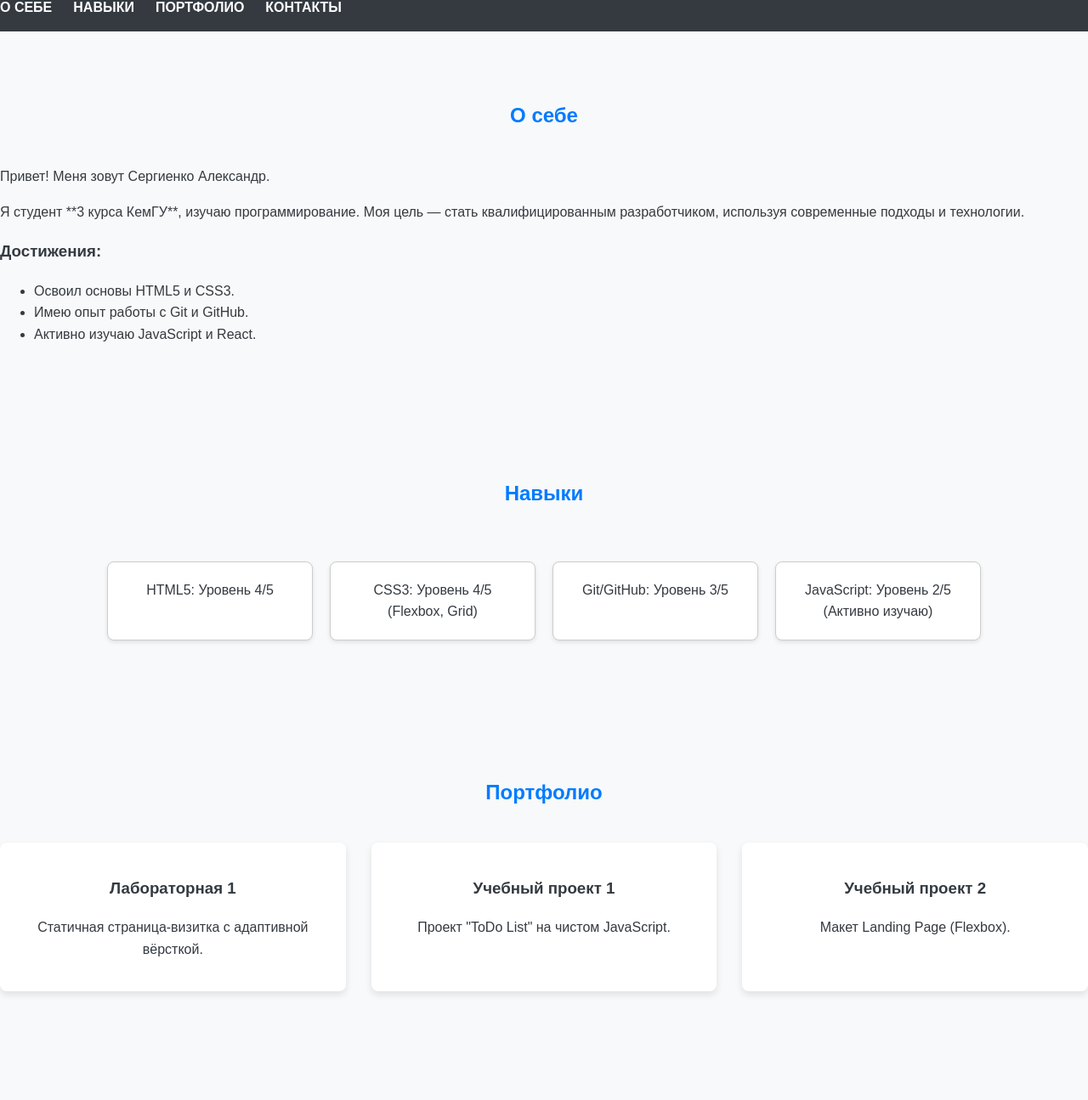
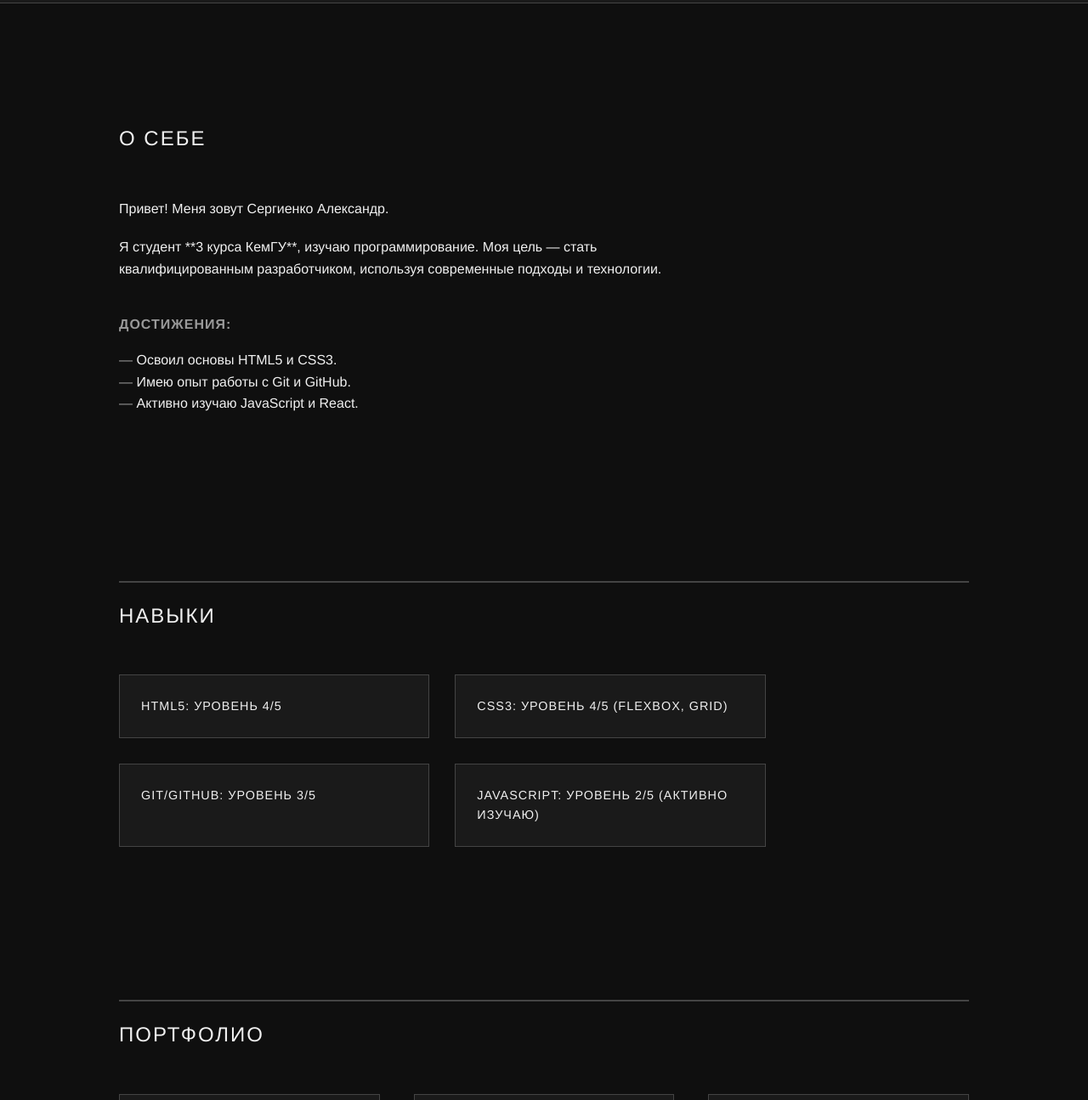
Before and after one commit to serk4s/1lab_for_web, a website: page intex.html in a window 1280 px wide. Shown: the part 65-1360 px from the top of the page at 85% size. Drawn offline with Linux system fonts and the light colour scheme.

Commit message:
второй комит: теперь сайт симпотичнее

```diff
--- a/css/styles.css
+++ b/css/styles.css
@@ -1,158 +1,245 @@
 /* ======================== */
-/* 1. Общие стили и сброс */
+/* 1. Общие стили и сброс (Авангард) */
 /* ======================== */
 :root {
-    --primary-color: #007BFF; /* Синий */
-    --secondary-color: #6C757D; /* Серый */
-    --background-light: #f8f9fa;
-    --text-dark: #343a40;
+    /* Цвета: Чёрный, Угольный, Белый/Серый */
+    --color-primary: #0f0f0f; /* Глубокий, почти черный фон */
+    --color-secondary: #1a1a1a; /* Карточки и хедер */
+    --color-text: #f0f0f0; /* Почти белый текст */
+    --color-accent: #999999; /* Сырой, светлый акцент */
+    --color-border: #444444; /* Более заметная строгая граница */
+    --color-hover-bg: #222222; /* Фон при наведении */
+
+    /* Типографика: Строгий шрифт без засечек */
+    --font-primary: 'Helvetica Neue', Helvetica, Arial, sans-serif;
 }
 
 body {
-    font-family: 'Arial', sans-serif;
+    font-family: var(--font-primary);
     margin: 0;
     padding: 0;
     line-height: 1.6;
-    color: var(--text-dark);
-    background-color: var(--background-light);
-    /* Задаем минимальную ширину для удобства разработки */
+    color: var(--color-text);
+    background-color: var(--color-primary);
     min-width: 320px;
 }
 
+/* Сброс стандартных стилей */
 a {
-    color: var(--primary-color);
+    color: var(--color-accent);
     text-decoration: none;
+    transition: color 0.3s ease;
 }
 
 a:hover {
-    text-decoration: underline;
+    color: var(--color-text); /* Текст становится белее при наведении */
+    text-decoration: none;
 }
 
 /* Ограничиваем контент по центру для Desktop */
 .container {
-    max-width: 1200px;
+    max-width: 1000px; /* Немного уменьшим ширину для строгости */
     margin: 0 auto;
-    padding: 0 20px;
+    padding: 0 40px; /* Большие отступы по бокам */
+}
+
+/* Строгие заголовки */
+h1, h2 {
+    font-weight: 300; /* Тонкое начертание */
+    text-transform: uppercase;
+    letter-spacing: 2px;
+}
+
+h2 {
+    text-align: left; /* Строгое выравнивание */
+    margin-bottom: 60px;
+    color: var(--color-text);
+    padding-top: 20px;
+    border-top: 1px solid var(--color-border); /* Строгая разделительная линия */
+    margin-bottom: 50px; /* Уменьшим отступ для строгости */
+    padding-top: 20px;
+    /* Увеличим толщину и заметность границы */
+    border-top: 2px solid var(--color-border);
 }
 
 section {
-    padding: 60px 0;
-    margin-bottom: 0; /* Убираем margin, используем padding */
-    border: none; /* Убираем временную рамку */
-}
-
-h2 {
-    text-align: center;
-    margin-bottom: 40px;
-    color: var(--primary-color);
+    padding: 80px 0; /* Большие вертикальные отступы */
+    background-color: var(--color-primary);
 }
 
 /* ======================== */
 /* 2. Header & Навигация (Flexbox) */
 /* ======================== */
 header {
-    background-color: var(--text-dark);
+    background-color: var(--color-secondary);
     color: white;
     padding: 15px 0;
-    position: sticky; /* Закрепляем Header */
+    position: sticky;
     top: 0;
     z-index: 100;
+    border-bottom: 1px solid var(--color-border);
 }
 
 header .container {
     display: flex;
-    justify-content: space-between; /* Распределяем имя и навигацию */
+    justify-content: space-between;
     align-items: center;
 }
 
 header h1 {
-    font-size: 1.8em;
+    font-size: 1.5em;
+    margin: 0;
+    text-transform: none; /* Имя оставляем как есть */
+    letter-spacing: 0;
+}
+
+/* Навигация */
+nav ul {
+    list-style: none;
+    padding: 0;
+    display: flex;
+    gap: 30px;
     margin: 0;
 }
 
-nav ul {
-    list-style: none;
-    padding: 0;
-    /* Flexbox для горизонтального меню */
-    display: flex;
-    gap: 25px;
-    margin: 0;
+nav a.active {
+    color: var(--color-text);
+    /* Более заметная, но тонкая линия */
+    border-bottom: 2px solid var(--color-text);
+    padding-bottom: 5px;
 }
 
 nav a {
-    color: white;
-    font-weight: bold;
+    color: var(--color-accent);
+    font-weight: 400;
     text-transform: uppercase;
+    font-size: 0.9em;
+    padding-bottom: 5px; /* Добавим отступ для линии */
 }
 nav a:hover {
-    color: var(--primary-color);
-    text-decoration: none;
+    color: var(--color-text);
 }
 
 /* ======================== */
-/* 3. Skills (Flexbox) */
+/* 3. About / О себе (Строгая типографика) */
+/* ======================== */
+#about {
+    padding-top: 100px;
+}
+
+#about h2 {
+    border-top: none; /* Убираем линию над первым заголовком */
+}
+
+#about p {
+    max-width: 700px;
+    margin-bottom: 20px;
+}
+
+#about h3 {
+    margin-top: 40px;
+    color: var(--color-accent);
+    text-transform: uppercase;
+    letter-spacing: 1px;
+    font-size: 1em;
+}
+
+#about ul {
+    list-style: none;
+    padding-left: 0;
+}
+#about li::before {
+    content: "— "; /* Строгий маркер списка */
+    color: var(--color-accent);
+}
+
+
+/* ======================== */
+/* 4. Skills (Flexbox) */
 /* ======================== */
 #skills .skills-list {
     /* Flexbox для карточек навыков */
     display: flex;
-    justify-content: center;
-    flex-wrap: wrap; /* Позволяем переноситься на меньших экранах */
-    gap: 20px;
-    padding: 20px;
+    justify-content: flex-start; /* Выравнивание по левому краю */
+    flex-wrap: wrap;
+    gap: 30px; /* Большой зазор */
+    padding: 0;
 }
 
 #skills .skills-list > div {
-    background-color: white;
-    padding: 20px;
-    border: 1px solid #ccc;
-    border-radius: 8px;
-    text-align: center;
-    /* Фиксированная ширина для десктопа */
-    flex: 0 1 200px;
-    box-shadow: 0 2px 5px rgba(0, 0, 0, 0.1);
+    background-color: var(--color-secondary);
+    padding: 25px;
+    border: 1px solid var(--color-border);
+    /* Тонкая, узкая карточка */
+    flex: 0 1 calc(33.333% - 20px);
+    box-shadow: none;
+    font-size: 0.9em;
+    text-transform: uppercase;
+    letter-spacing: 1px;
 }
 
 /* ======================== */
-/* 4. Portfolio (Grid) */
+/* 5. Portfolio (Grid) */
 /* ======================== */
 #portfolio .portfolio-grid {
     /* Grid для расположения карточек работ */
     display: grid;
-    /* 3 колонки одинаковой ширины для десктопа */
     grid-template-columns: repeat(3, 1fr);
-    gap: 30px;
+    gap: 40px; /* Большой зазор между карточками */
 }
 
 .portfolio-item {
-    background-color: white;
-    padding: 20px;
-    border-radius: 8px;
-    box-shadow: 0 4px 8px rgba(0, 0, 0, 0.1);
-    text-align: center;
-    border: none; /* Убираем временную рамку */
+    background-color: var(--color-secondary);
+    padding: 30px;
+    border: 1px solid var(--color-border);
+    box-shadow: none;
+    transition: background-color 0.3s;
+}
+
+.portfolio-item:hover {
+    background-color: #222222; /* Легкое затемнение при наведении */
+}
+
+.portfolio-item h3 {
+    font-size: 1.1em;
+    margin-top: 0;
+    color: var(--color-text);
+    text-transform: uppercase;
+}
+
+.portfolio-item p {
+    font-size: 0.9em;
+    color: var(--color-accent);
 }
 
 /* ======================== */
-/* 5. Contacts & Footer */
+/* 6. Contacts & Footer */
 /* ======================== */
 #contacts address {
-    text-align: center;
+    text-align: left; /* Строгое выравнивание по левому краю */
     font-style: normal;
-    /* Flexbox для контактов (по желанию, можно и без него, но для центрирования удобно) */
     display: flex;
     flex-direction: column;
-    align-items: center;
-    gap: 10px;
+    align-items: flex-start;
+    gap: 15px;
+    max-width: 400px;
 }
 
 footer {
-    background-color: var(--secondary-color);
-    color: white;
+    background-color: var(--color-secondary);
+    color: var(--color-accent);
     text-align: center;
-    padding: 20px 0;
+    padding: 25px 0;
+    border-top: 1px solid var(--color-border);
+    font-size: 0.8em;
+    text-transform: uppercase;
+    letter-spacing: 1px;
 }
 
 footer a {
-    color: white;
-    margin-left: 10px;
+    color: var(--color-accent);
+    margin-left: 15px;
 }
+footer a:hover {
+    color: var(--color-text);
+}
--- a/intex.html
+++ b/intex.html
@@ -9,6 +9,7 @@
 <body>
 
 <header id="home">
+    <div class="container">
         <h1>Сергиенко Александр</h1>
         <nav>
             <ul>
@@ -18,10 +19,12 @@
                 <li><a href="#contacts">Контакты</a></li>
             </ul>
         </nav>
+    </div>
 </header>
 
 <main>
     <section id="about">
+        <div class="container">
             <h2>О себе</h2>
             <p>Привет! Меня зовут Сергиенко Александр.</p>
             <p>Я студент **3 курса КемГУ**, изучаю программирование. Моя цель — стать квалифицированным разработчиком, используя современные подходы и технологии.</p>
@@ -31,9 +34,11 @@
                 <li>Имею опыт работы с Git и GitHub.</li>
                 <li>Активно изучаю JavaScript и React.</li>
             </ul>
+        </div>
     </section>
 
     <section id="skills">
+        <div class="container">
             <h2>Навыки</h2>
             <div class="skills-list">
                 <div>HTML5: Уровень 4/5</div>
@@ -41,9 +46,11 @@
                 <div>Git/GitHub: Уровень 3/5</div>
                 <div>JavaScript: Уровень 2/5 (Активно изучаю)</div>
             </div>
+        </div>
     </section>
 
     <section id="portfolio">
+        <div class="container">
             <h2>Портфолио</h2>
             <div class="portfolio-grid">
                 <article class="portfolio-item">
@@ -59,23 +66,27 @@
                     <p>Макет Landing Page (Flexbox).</p>
                 </article>
             </div>
+        </div>
     </section>
 
     <section id="contacts">
+        <div class="container">
             <h2>Контакты</h2>
             <address>
-            <p>📧 Email: alexander.s.developer@example.com</p>
-            <p>📞 Телефон: +7 (900) 123-45-67</p>
-            <p>🔗 GitHub: <a href="#" target="_blank">github.com/myusername</a></p>
-            <p>🔗 Telegram: <a href="#" target="_blank">@my_tg_nick</a></p>
+                <p>📧 Email: alexander.s.sergienko@gmail.com</p>
+                <p>📞 Телефон: +7 (958) 851-44-88</p>
+                <p>🔗 GitHub: <a href="#" target="_blank">github.com/serk4s</a></p>
+                <p>🔗 Telegram: <a href="#" target="_blank">@SERK4s</a></p>
             </address>
+        </div>
     </section>
 
 </main>
 
 <footer>
-    <p>&copy; 2025 Сергиенко Александр. КемГУ, 3 курс.</p>
+    <div class="container"> <p>&copy; <span id="current-year">2025</span> Сергиенко Александр. КемГУ, 3 курс.</p>
         <p><a href="#home">Наверх</a></p>
+    </div>
 </footer>
 
 <script src="index.js"></script>
```
Lines whose indentation alone changed are shown as unchanged.
